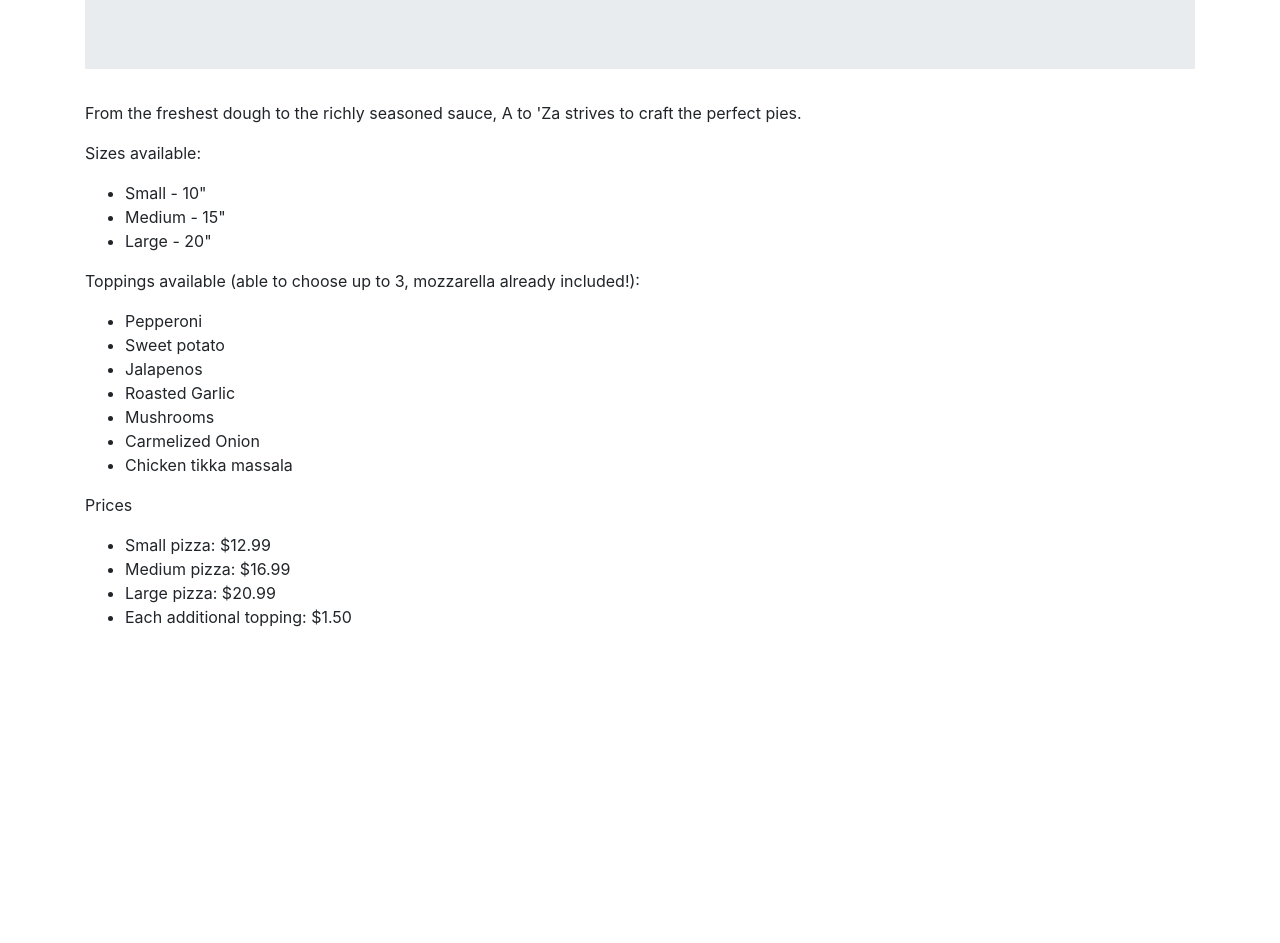
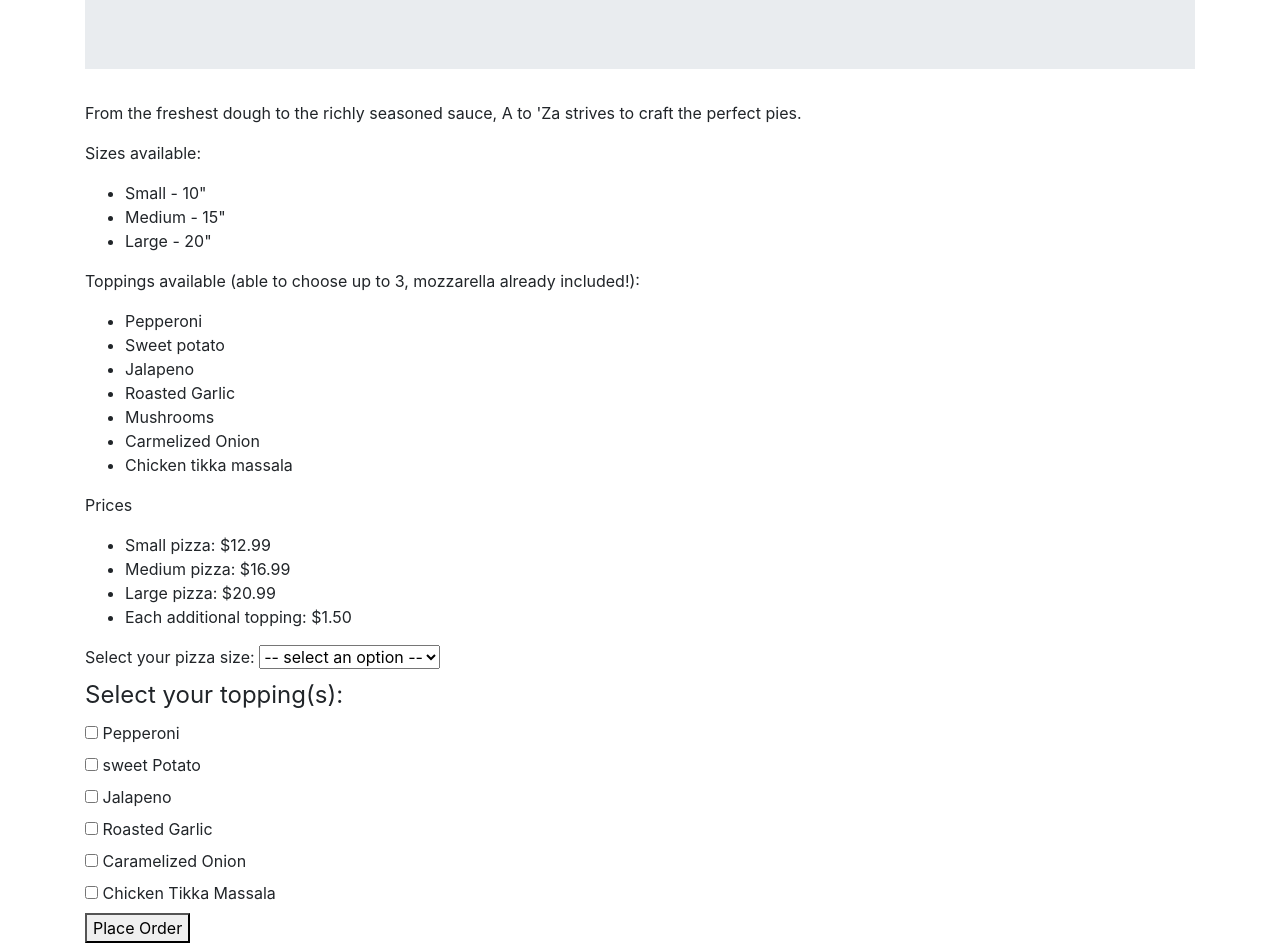
Before and after one commit to louieknolle/pizzaParlor, a plain HTML site: page index.html in a window 1280 px wide. Shown: the part 142-1085 px from the top of the page. Before the commit the page ends 800 px from the top, so only its background shows below. Drawn offline with Linux system fonts and the light colour scheme.

Commit message:
finsih pizza order select and checkboxes

```diff
--- a/index.html
+++ b/index.html
@@ -25,7 +25,7 @@
       <ul>
         <li>Pepperoni</li>
         <li>Sweet potato</li>
-        <li>Jalapenos</li>
+        <li>Jalapeno</li>
         <li>Roasted Garlic</li>
         <li>Mushrooms</li>
         <li>Carmelized Onion</li>
@@ -41,7 +41,41 @@
     </div>
     <div class="order">
       <form id="pizzaOrderInputForm" >
-
+        <label for="pizzaSize">Select your pizza size:</label>
+        <select class="formControl" id="pizzaSize">
+          <option hidden disabled selected value> -- select an option -- </option>
+          <option value="small">Small</option>
+          <option value="medium">Medium</option>
+          <option value="large">Large</option>
+        </select>
+        <fieldset>
+          <legend>Select your topping(s):</legend>
+          <div>
+            <input type="checkbox" id="pepperoni" name="pepperoni">
+            <label for="pepperoni">Pepperoni</label>
+          </div>
+          <div>
+            <input type="checkbox" id="sweetPotato" name="sweetPotato">
+            <label for="sweetPotato">sweet Potato</label>
+          </div>
+          <div>
+            <input type="checkbox" id="jalapeno" name="jalapeno">
+            <label for="jalapeno">Jalapeno</label>
+          </div>
+          <div>
+            <input type="checkbox" id="garlic" name="garlic">
+            <label for="garlic">Roasted Garlic</label>
+          </div>
+          <div>
+            <input type="checkbox" id="onion" name="onion">
+            <label for="onion">Caramelized Onion</label>
+          </div>
+          <div>
+            <input type="checkbox" id="tikka" name="tikka">
+            <label for="tikka">Chicken Tikka Massala</label>
+          </div>
+        </fieldset>
+        <button type="submit" class="btn1">Place Order</button>
       </form>
 
     </div>
```
